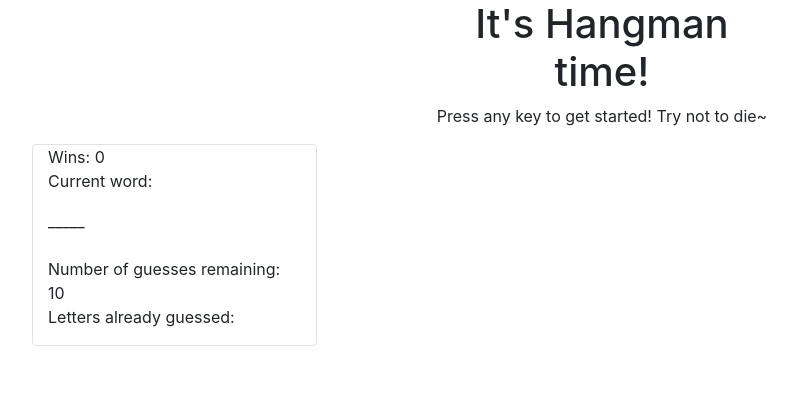
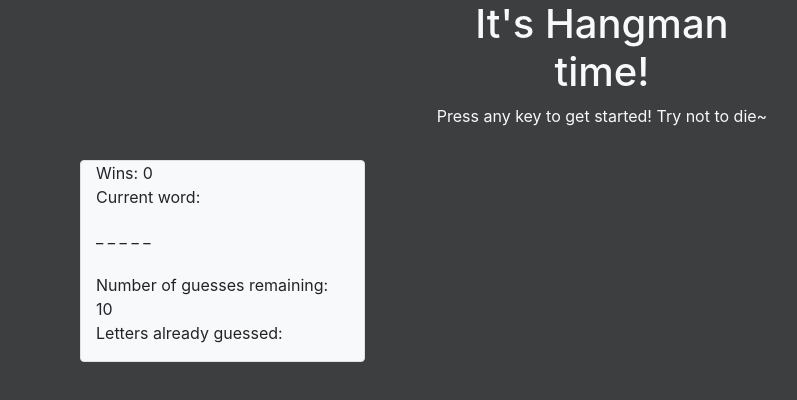
Before and after one commit to Glacian22/Word-Guess-Game, a plain HTML site: page index.html in a window 1280 px wide. Shown: the whole page, without its empty margins (38-835 px from the left). Drawn offline with nearby package versions, Linux system fonts and the light colour scheme.

Commit message:
wip bootstrap

```diff
--- a/assets/css/style.css
+++ b/assets/css/style.css
@@ -0,0 +1,7 @@
+#current-word{
+
+}
+
+body{
+    background-color: #3D3E40;
+}
--- a/assets/javascript/game.js
+++ b/assets/javascript/game.js
@@ -24,15 +24,18 @@ function updateWord() {
 
 //called when page is loaded or game is restarted
 function gameStart() {
-    //choose secret word, hardcoded right now
+    //choose secret word
     wordOnPage.secretWord = wordList[Math.floor(Math.random() * wordList.length)];
+
+    //zero out letters array
+    letters = [];
 
     //erases existing word in case of new game
     document.getElementById("current-word").textContent = "";
 
     //draw in underscores equal to secret word
     for (var i = 0; i < wordOnPage.secretWord.length; i++) {
-        wordOnPage.letters[i] = "_";
+        wordOnPage.letters[i] = " _ ";
 
         document.getElementById("current-word").textContent += wordOnPage.letters[i];
     }
@@ -77,7 +80,8 @@ document.onkeyup = function (event) {
             updateWord();
 
             //check for victory condition, are there any _ remaining?
-            if (wordOnPage.letters.indexOf("_") === -1) {
+            console.log("index of _ : " + wordOnPage.letters.indexOf(" _ "));
+            if (wordOnPage.letters.indexOf(" _ ") === -1) {
                 document.getElementById("game-over").textContent = "YOU HAVE DEFEATED THE ALMIGHTY COMPUTER, CONGRATULATIONS MORTAL CREATURE. PRESS ANY KEY TO PLAY AGAIN";
 
                 wins++;
--- a/index.html
+++ b/index.html
@@ -13,19 +13,18 @@
 </head>
 
 <body>
-
     <!-- Setting up all of the onscreen text -->
     <div class="container">
         <div class="row">
-            <div class="col-md-4"></div>
-            <div class="col-md-4 text-center">
+            <div class="col-lg-4"></div>
+            <div class="col-lg-4 text-center text-light">
                 <h1>It's Hangman time!</h1>
                 <p>Press any key to get started! Try not to die~</p>
             </div>
-            <div class="col-md-4"></div>
+            <div class="col-lg-4"></div>
         </div>
         <div class="row">
-            <div class="col-md-3 border rounded">
+            <div class="col-lg-3 mx-2 mx-md-5 my-3 border rounded bg-light">
                 <span id="win-text">Wins: 0</span>
                 <p>Current word: </p>
                 <span id="current-word"></span>
@@ -34,14 +33,11 @@
                 <p>Letters already guessed:</p>
                 <div id="letters-guessed"> </div>
             </div>
-            <div class="col-md-5 mx-md-5">
-                <div id="game-over"> </div>
+            <div class="col-lg-5 mx-md-5 my-3 text-center">
+                <div id="game-over" class="text-light"> </div>
             </div>
         </div>
-
-
     </div>
-
 
 
 
```
